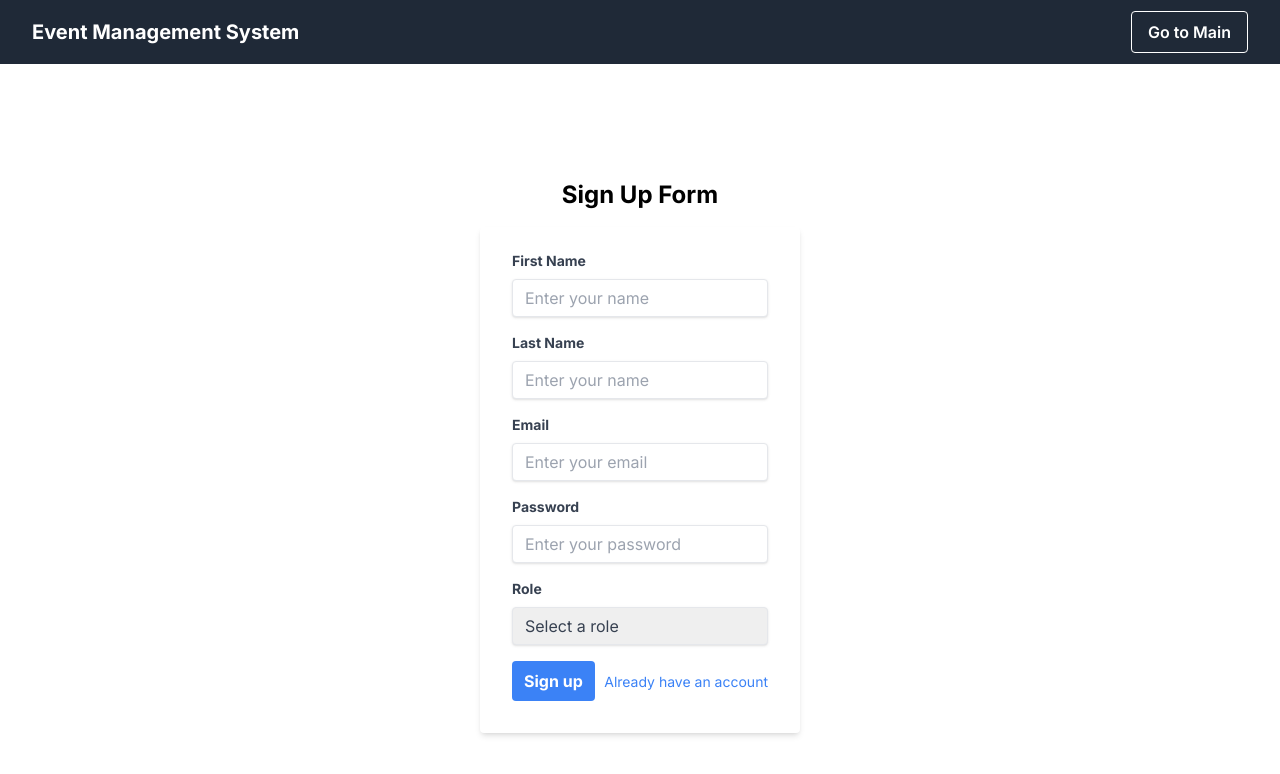
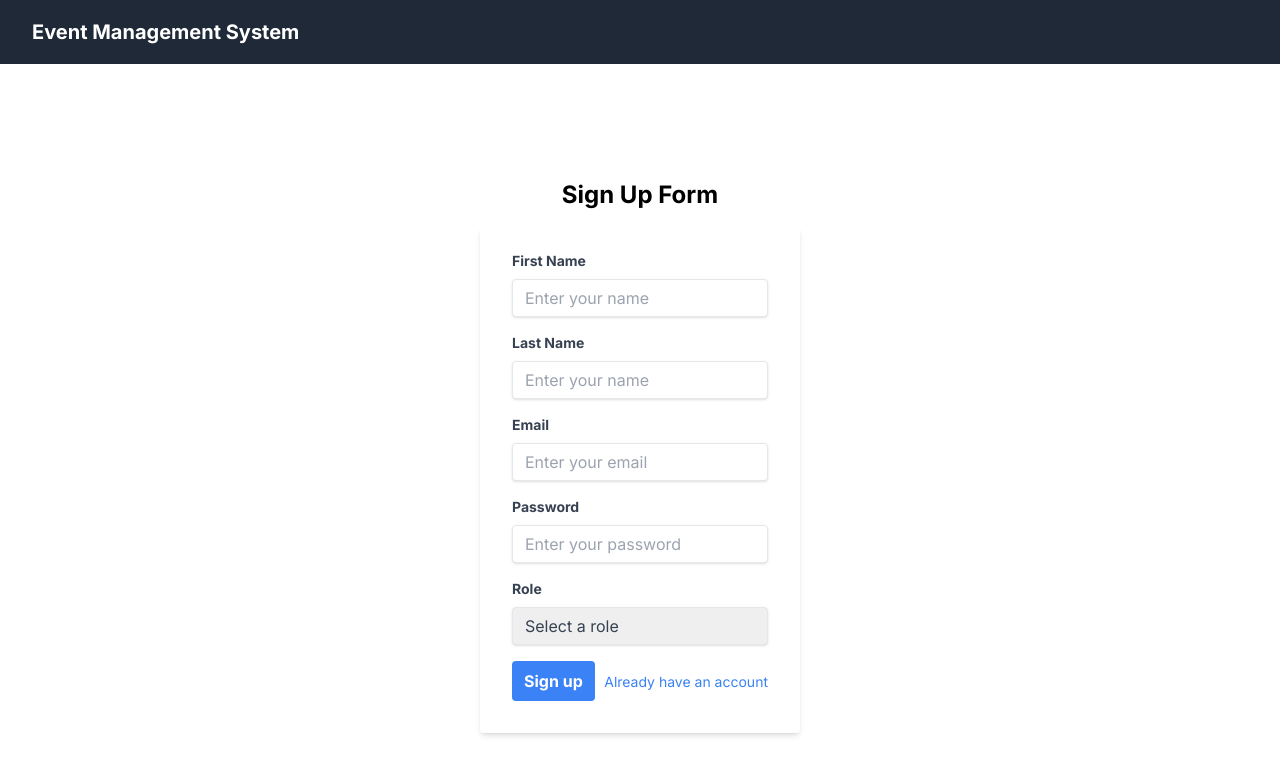
Before and after one commit to gauravsps/Event-Management, a Next.js app: page /signup in a window 1280 px wide. Shown: the top 774 px of the page. Built offline with nearby package versions, Linux system fonts and the light colour scheme.

Commit message:
add regex for matching path

```diff
--- a/src/components/navbar.tsx
+++ b/src/components/navbar.tsx
@@ -1,7 +1,10 @@
+"use client"
 import Link from "next/link";
+import { usePathname } from "next/navigation";
 
 export default function Navbar() {
-
+    const pathname = usePathname();
+    const regex = /\/eventlist(\/\w+)?/;
     return (
         <div>
             <nav className="bg-gray-800">
@@ -10,9 +13,12 @@ export default function Navbar() {
                         <h1 className="text-white text-xl font-bold">Event Management System</h1>
                     </div>
                     <div className="flex items-center">
-                        <Link href="/" className="text-white font-semibold py-2 px-4 border border-white rounded hover:bg-gray-700">
-                            Go to Main
-                        </Link>
+                        {
+                            regex.test(pathname) &&
+                            <Link href="/" className="text-white font-semibold py-2 px-4 border border-white rounded hover:bg-gray-700">
+                                Go to Main
+                            </Link>
+                        }
                     </div>
                 </div>
             </nav>
```
